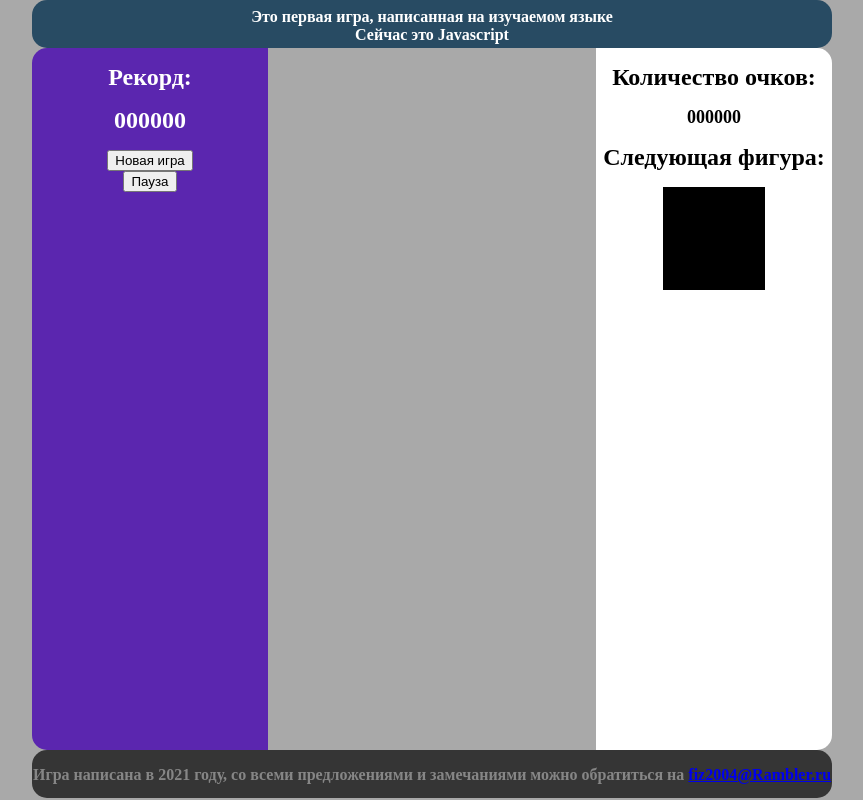
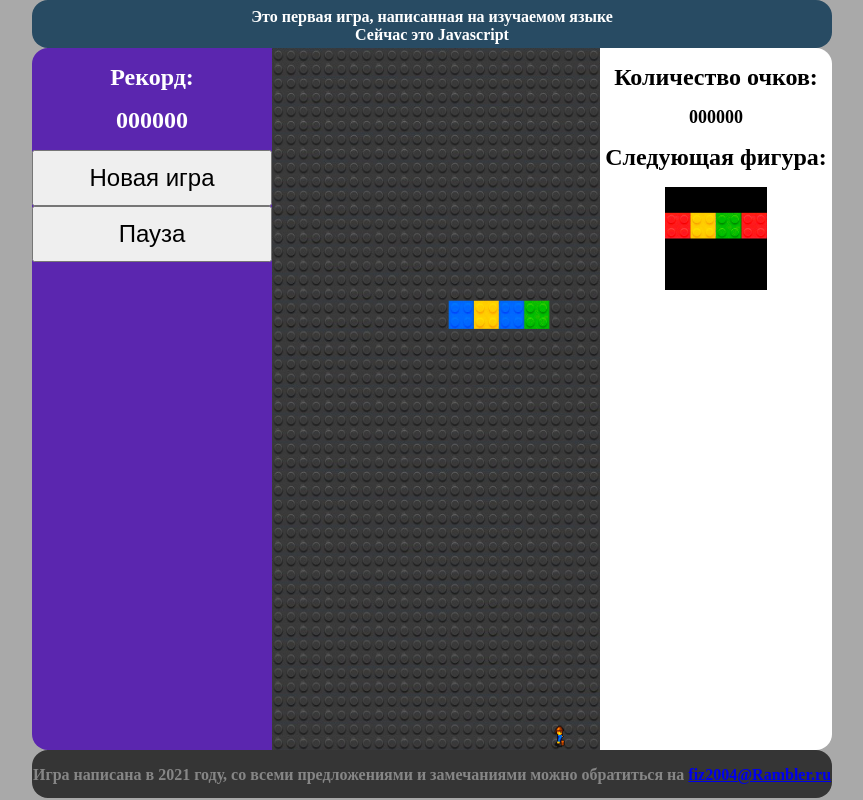
Before and after one commit to Fiz2004/Tetris, a plain HTML site: page index.html in a window 1280 px wide. Shown: the whole page, without its empty margins (208-1071 px from the left). Drawn offline with Linux system fonts and the light colour scheme.

Commit message:
small Fix

```diff
--- a/css/main.css
+++ b/css/main.css
@@ -20,7 +20,7 @@ header,footer{
 	background-color: #284b63;
 
 	text-align:center;
-	border-radius: 15px;
+	border-radius: 2vmin;
 
 }
 
@@ -41,7 +41,7 @@ line-height:  4vmin;
 }
 
 .row{
-	border-spacing: 0px;
+	border-spacing: 0vmin;
 	display: table-row;
 }
 
@@ -63,7 +63,7 @@ line-height:  4vmin;
 
 .scoresInfo{
   background:#5b26af;
-	border-radius: 15px 0px 0px 15px;
+	border-radius: 2vmin 0vmin 0vmin 2vmin;
   color:#FFFFFF;
 
 }
@@ -79,10 +79,16 @@ line-height:  4vmin;
 	width:41vmin ;
 }
 
+.button{
+	width:30vmin;
+	height:7vmin;
+	font-size:3vmin;
+}
+
 .info{
 	background:#ffffff;
 	color:#000000;
-	border-radius: 0px 15px 15px 0px;
+	border-radius: 0vmin 2vmin 2vmin 0vmin;
 }
 
 footer{
--- a/index.html
+++ b/index.html
@@ -5,7 +5,7 @@
 	<meta charset='utf-8'>
 	<meta http-equiv='X-UA-Compatible' content='IE=edge'>
 	<title>Tetris with beetle</title>
-	<meta name='viewport' content='width=device-width, initial-scale=1'>
+	<meta name='viewport' content='width=device-width, initial-scale=1, user-scalable=1.0'>
 	<link rel='stylesheet' type='text/css' media='screen' href='css\main.css'>
 
 </head>
@@ -19,8 +19,8 @@
 			<div class="scoresInfo">
 				<h1>Рекорд:</h1>
 				<h1 id="record">000000</h1>
-				<button id="new_game" style="display:block;margin:auto"><span>Новая игра</span></button>
-				<button id="pause" style="display:block;margin:auto"><span>Пауза</span></button>
+				<button id="new_game" class="button" style="display:block;margin:auto"><span>Новая игра</span></button>
+				<button id="pause" class="button" style="display:block;margin:auto"><span>Пауза</span></button>
 			</div>
 			<div class="canvas">
 				<canvas id="canvasId" width="390" height="750"></canvas>
--- a/scripts/controller.js
+++ b/scripts/controller.js
@@ -18,11 +18,14 @@ export class Controller {
 		document.addEventListener("touchmove", this.touchMove);
 		document.addEventListener("touchend", this.touchEnd);
 		document.addEventListener("touchcancel", this.touchEnd);
-		document.getElementById("new_game").onclick = this.newgame;
-		document.getElementById("pause").onclick = this.pause;
+		document.addEventListener("contextmenu", this.contextMenu);
+
 	};
 	refresh() {
 		this.pressed = null;
+	}
+	contextMenu = event => {
+		event.preventDefault();
 	}
 	handler = event => {
 		if (this.codes.hasOwnProperty(event.keyCode)) {
@@ -148,22 +151,5 @@ export class Controller {
 		this.touchStart = null;
 		this.touchPosition = null;
 	};
-	newgame() {
-		controller = new Controller({ 37: "left", 38: "up", 39: "right", 40: "down" });
-		display.draw(model.grid, model.currentFigure);
-		clearInterval(timer);
-		timer = setInterval(() => model.tick(), UPDATE_TIME);
-		document.getElementById("pause").innerHTML = "Пауза";
-	};
 
-	pause() {
-		if (document.getElementById("pause").innerHTML == "Пауза") {
-			document.getElementById("pause").innerHTML = "Продолжить";
-			clearInterval(timer);
-		}
-		else {
-			document.getElementById("pause").innerHTML = "Пауза";
-			timer = setInterval(() => model.tick(), UPDATE_TIME);
-		}
-	}
 };
--- a/scripts/display.js
+++ b/scripts/display.js
@@ -19,27 +19,42 @@ export class Display {
 		this.canvasNextFigure = document.querySelector('#canvasNextFigureId');
 		this.ctxNextFigure = this.canvasNextFigure.getContext("2d");
 		this.txtScores = document.querySelector('#scores');
-
-		const numberImg = 1+this.imgKv.length  + 1;
+	};
+	load() {
+		// Переменные для отслеживания загрузки изображений
+		this.numberImg = 1 + Figure.numberCell + 1;
+		this.currentImg = 0;
 
 		//Формируем картинки для фигур
 		this.imgKv = new Array(Figure.numberCell);
 		for (let i = 0; i < this.imgKv.length; i++) {
 			this.imgKv[i] = new Image();
+			this.imgKv[i].onload = this.loadImage.call(this);
 		}
-
-		this.imgFon = new Image();
-		//загружаем картинки фона
-		this.imgFon.src = DIRECTORY_IMG + 'Fon.png';
-
 		//загружаем картинки фигур
 		for (let i = 0; i < this.imgKv.length; i++)
 			this.imgKv[i].src = DIRECTORY_IMG + 'Kvadrat' + (i + 1) + '.png';
 
+		this.imgFon = new Image();
+		this.imgFon.onload = this.loadImage.call(this);
+		//загружаем картинки фона
+		this.imgFon.src = DIRECTORY_IMG + 'Fon.png';
+
 		//загружаем картинки жука
 		this.imgBeetle = new Image();
+		this.imgBeetle.onload = this.loadImage.call(this);
 		this.imgBeetle.src = DIRECTORY_IMG + 'Beetle.png';
-	};
+	}
+
+	loadImage() {
+		this.currentImg++;
+		if (this.currentImg === this.numberImg) {
+			this.onload();
+		}
+	}
+	onload() { };
+
+
 	drawNextFigure(nextFigure) {
 		this.ctxNextFigure.clearRect(0, 0, this.canvasNextFigure.width, this.canvasNextFigure.height);
 		for (let cell of nextFigure.cells) {
--- a/scripts/main.js
+++ b/scripts/main.js
@@ -68,7 +68,7 @@ class Model {
 		this.nextFigure = new Figure();
 
 		//?Почему то не показывает с самого начала первую фигуру, если убрать отрисовку в методе display.draw
-		//display.drawNextFigure();
+		//display.drawNextFigure(this.nextFigure);
 	};
 
 	ifNotBreath() {
@@ -165,18 +165,36 @@ class Model {
 	};
 	newGame() {
 		controller = new Controller({ 37: "left", 38: "up", 39: "right", 40: "down" });
-		//this = new Model();
+		controller.newgame = () => {
 			model = new Model();
 			display.draw(this.grid, this.currentFigure, this.beetle, this.scores, this.nextFigure);
 			clearInterval(timer);
 			timer = setInterval(() => model.tick(), UPDATE_TIME);
 			document.getElementById("pause").innerHTML = "Пауза";
 		}
+		controller.pause = () => {
+			if (document.getElementById("pause").innerHTML == "Пауза") {
+				document.getElementById("pause").innerHTML = "Продолжить";
+				clearInterval(timer);
+			}
+			else {
+				document.getElementById("pause").innerHTML = "Пауза";
+				timer = setInterval(() => model.tick(), UPDATE_TIME);
+			}
+		}
+		document.getElementById("new_game").onclick = controller.newgame;
+		document.getElementById("pause").onclick = controller.pause;
+		controller.newgame();
+	}
 };
 
 
 window.onload = function () {
 	display = new Display();
+	display.onload = () => {
 		model = new Model();
+
 		model.newGame();
 	}
+	display.load();
+}
```
Lines whose indentation alone changed are shown as unchanged.
